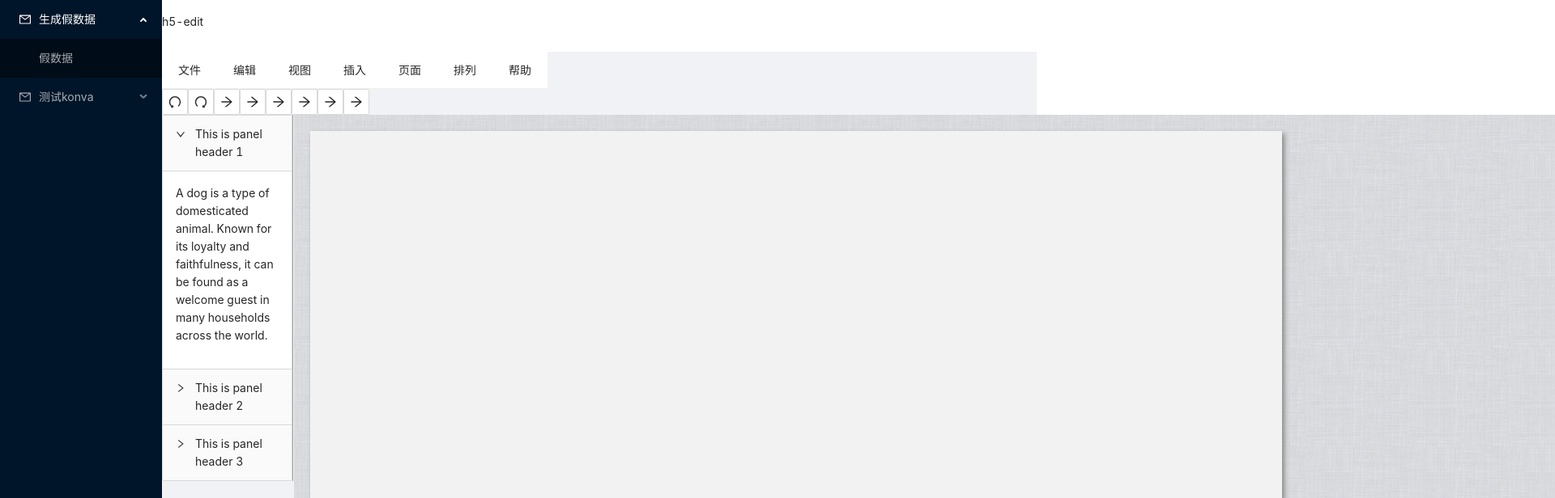
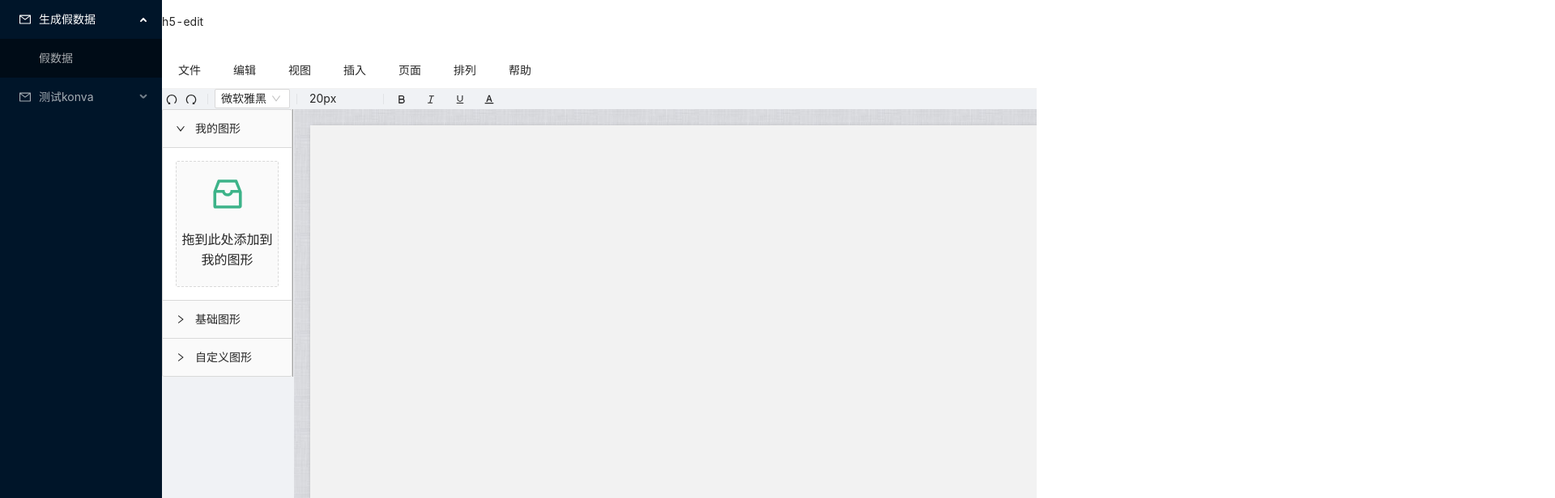
Before and after one commit to lzcrwxl/fakeData, a React (Create React App) app in the folder web/: page /h5-edit in a window 1280 px wide. Shown: the top 616 px of the page at 81% size, 1920 px wide, since content can reach past the window. Built offline with nearby package versions, Linux system fonts and the light colour scheme.

Commit message:
更新显示

```diff
--- a/web/src/components/HeadTop.js
+++ b/web/src/components/HeadTop.js
@@ -3,7 +3,6 @@ import { Breadcrumb } from "antd";
 import { HashRouter, Link, Route, Routes, useLocation } from "react-router-dom";
 const breadcrumbNameMap = {
   "/fakeData": "生成假数据",
-  "/konvaDemo": "konvaDemo",
   "/h5-edit": "h5-edit",
 };
 const HeadTop = () => {
--- a/web/src/components/KonvaEdit.js
+++ b/web/src/components/KonvaEdit.js
@@ -11,15 +11,16 @@ import MyImage from "./KonvaImg";
 import MyText from "./KonvaText";
 import FontFaceObserver from "fontfaceobserver";
 import circularQueue from "../utils/circularQueue";
-import { Divider } from "antd";
+import Konva from "konva";
 import "./KnovaEdit.less";
 
 const KonvaImage = withTransform(MyImage);
 const KonvaText = withTransform(MyText);
 
 const stepCached = new circularQueue(10);
-let KonvaEdit = ({ editRef }) => {
+let KonvaEdit = ({ editRef ,getAttrs}) => {
   const stageRef = useRef();
+  const laysRef = useRef();
   const [steps, setSteps] = useState([]);
   const [stageScale, setStageScale] = useState(1);
   const [showTransformer, setShowTransformer] = useState(true);
@@ -35,7 +36,7 @@ let KonvaEdit = ({ editRef }) => {
       let idArr = infos.map((info) => info.id);
       idMax = Math.max(...idArr);
     }
-    const newId = idMax ? idMax + 1 : 1000;
+    const newId = idMax ? idMax + 1 : 1;
     newItem.id = newId;
     if (infos) {
       list = [...infos, newItem];
@@ -52,7 +53,6 @@ let KonvaEdit = ({ editRef }) => {
     scaleY: 1,
     skewY: 0,
     skewX: 0,
-    fontSize: 50,
     rotation: 0,
     x: 100,
     y: 100,
@@ -69,11 +69,11 @@ let KonvaEdit = ({ editRef }) => {
     toDataURL: () => {
       return stageRef.current.toDataURL();
     },
-    changeFont: (fontFamily, url) => {
+    changeFont: ({ fontFamily, url, ...props }) => {
       if (url) {
         addFontFaceToCss(fontFamily, url);
       } else {
-        setChanged({ fontFamily });
+        setChanged({ fontFamily, ...props });
       }
     },
     moveBack: () => {
@@ -86,7 +86,8 @@ let KonvaEdit = ({ editRef }) => {
       let currentInfos = stepCached.getCurrent();
       setSteps(currentInfos);
     },
-    addImage: (url) => {
+    addImage: (file) => {
+      let { url } = file.response;
       url = "http://localhost:3000" + url;
       let img = { ...baseInfo, url };
       onAdd(img);
@@ -177,6 +178,7 @@ let KonvaEdit = ({ editRef }) => {
     if (isChanged) {
       stepCached.enqueue(current); // 本地数据更改
       setSteps(stepCached.getCurrent()); // 绑定state
+      stageRef.current.draw();
     }
   };
   const canvasScale = (ratio) => {
@@ -205,20 +207,47 @@ let KonvaEdit = ({ editRef }) => {
       setSteps(newInfos);
     }
   }, [selectedItemChange]); // 更改选中元素的属性
+  useEffect(() => {
+    let stage = stageRef.current;
+    if (!stage) return;
+    stage.on("click tap", function (e) {
+      // if click on empty area - remove all transformers
+      let trs = stage.find("Transformer");
+      if (e.target === stage) {
+        console.log(e.target);
+        if (trs.length > 0) {
+          trs.map((tr) => {
+            tr.hide();
+          });
+        }
+        return;
+      }
+      // 监听选择事件
+      if (trs.length > 0) {
+        trs.map((tr) => {
+          tr.show();
+        });
+      }
+      let attrs = e.target.getAttrs();
+      getAttrs(attrs);
+    });
+  }, [stageRef, laysRef]);
 
   return (
+    <div id="designer_viewport">
+      <div className="layout_bar"></div>
+      <div id="designer_layout">
         <div id="canvas_container">
           <Stage
             style={{
               background: "#F2F2F2",
               width: "1200px",
               height: "1000px",
-          position: "absolute",
-          "box-shadow": " 3px 3px 6px #888",
-          "z-index": 0,
+              position: "relative",
+              boxShadow: " 3px 3px 6px #888",
+              zIndex: 0,
               overflow: "visible",
             }}
-        container="canvas_container"
             width={1200}
             height={1000}
             ref={stageRef}
@@ -226,7 +255,7 @@ let KonvaEdit = ({ editRef }) => {
             scaleY={stageScale}
           >
             {steps.map((i, idx) => (
-          <Layer key={i.id}>
+              <Layer key={i.id} ref={laysRef} id={"Layer" + i.id}>
                 {i.text && (
                   <KonvaText
                     {...i}
@@ -250,6 +279,8 @@ let KonvaEdit = ({ editRef }) => {
             ))}
           </Stage>
         </div>
+      </div>
+    </div>
   );
 };
 KonvaEdit = forwardRef(KonvaEdit);
--- a/web/src/components/KonvaText.js
+++ b/web/src/components/KonvaText.js
@@ -136,7 +136,8 @@ let KonvaText = (
             setShowTransformer(true);
             handleSelected();
           }}
-          fontStyle="italic bold"
+          fontSize={20}
+          fontFamily="Microsoft YaHei"
           align="center"
           {...props}
         />
--- a/web/src/components/ShapePanel.js
+++ b/web/src/components/ShapePanel.js
@@ -1,6 +1,12 @@
 import React, { useState, useEffect, useRef } from "react";
-import { Collapse, Divider } from "antd";
-import "./ShapePanel.less"
+import { Collapse, Divider, message, Upload, Select } from "antd";
+import { InboxOutlined } from "@ant-design/icons";
+
+import "./ShapePanel.less";
+
+const { Dragger } = Upload;
+
+const { Option } = Select;
 
 const { Panel } = Collapse;
 
@@ -10,20 +16,44 @@ const text = `
   it can be found as a welcome guest in many households across the world.
 `;
 
-const ShapePanel = () => {
+const ShapePanel = ({addImage,...props}) => {
   const onChange = (key) => {
     console.log(key);
+  };
+  const uploadProps = {
+    name: "file",
+    multiple: false,
+    listType: "picture",
+    action: "http://localhost:3000/service/konva/uploadImg",
+    onChange(info) {
+      const { status } = info.file;
+
+      if (status === "done") {
+        message.success(`${info.file.name} file uploaded successfully.`);
+      } else if (status === "error") {
+        message.error(`${info.file.name} file upload failed.`);
+      }
+    },
+    onPreview(file) {
+      console.log(file)
+      addImage(file)
+    },
   };
   return (
     <div id="shape_panel">
       <Collapse defaultActiveKey={["1"]} onChange={onChange}>
-        <Panel header="This is panel header 1" key="1">
+        <Panel header="我的图形" key="1">
+          <Dragger {...uploadProps}>
+            <p className="ant-upload-drag-icon">
+              <InboxOutlined />
+            </p>
+            <p className="ant-upload-text">拖到此处添加到我的图形</p>
+          </Dragger>
+        </Panel>
+        <Panel header="基础图形" key="2">
           <p>{text}</p>
         </Panel>
-        <Panel header="This is panel header 2" key="2">
-          <p>{text}</p>
-        </Panel>
-        <Panel header="This is panel header 3" key="3">
+        <Panel header="自定义图形" key="3">
           <p>{text}</p>
         </Panel>
       </Collapse>
--- a/web/src/components/SideBar.js
+++ b/web/src/components/SideBar.js
@@ -21,7 +21,6 @@ const items = [
     getItem("假数据", "/fakeData", null),
   ]),
   getItem("测试konva", "sub2", <MailOutlined />, [
-    getItem("konvaDemo", "/konvaDemo", null),
     getItem("h5-edit", "/h5-edit", null),
   ]),
 ];
--- a/web/src/components/TitleBar.js
+++ b/web/src/components/TitleBar.js
@@ -121,7 +121,7 @@ const TitleBar = ({
   zoomIn,
   zoomOut,
   addText,
-  addPic
+  addImage
 }) => {
   const [current, setCurrent] = useState();
 
@@ -160,7 +160,7 @@ const TitleBar = ({
       addText();
     }
     if(key === "pic") {
-      addPic()
+      addImage()
     }
   };
 
--- a/web/src/components/ToolBar.js
+++ b/web/src/components/ToolBar.js
@@ -1,38 +1,152 @@
 import React, { useState, useEffect, useRef } from "react";
-import { UndoOutlined,RedoOutlined, ArrowRightOutlined } from "@ant-design/icons";
+import {
+  UndoOutlined,
+  RedoOutlined,
+  ArrowRightOutlined,
+  BoldOutlined,
+  ItalicOutlined,
+  UnderlineOutlined,
+  FontColorsOutlined,
+} from "@ant-design/icons";
+import { Button, Tooltip, Divider, Select, InputNumber, Tag } from "antd";
+const { CheckableTag } = Tag;
 
-import { Button, Tooltip } from "antd";
+const { Option } = Select;
+const fonts = [
+  {
+    name: "微软雅黑",
+    fontFamily: "Microsoft YaHei",
+  },
+  { name: "fantasy", fontFamily: "Fantasy" }, // 本地
+  { name: "sans-serif", fontFamily: "sans-serif" }, // 本地
+  {
+    name: "frutiger",
+    fontFamily: "frutiger",
+    url: "http://lib.mytac.cn/frutiger.ttf", // 远程，需要下载到本地
+  },
+  {
+    name: "Blackletter",
+    fontFamily: "Blackletter",
+    url: "http://lib.mytac.cn/Blackletter.TTF", // 远程，需要下载到本地
+  },
+];
+const tagsData = [
+  {
+    name: "粗体",
+    key: "fontWeight",
+    value: "bold",
+    icon: <BoldOutlined />,
+  },
+  {
+    name: "斜体",
+    key: "fontStyle",
+    value: "italic",
+    icon: <ItalicOutlined />,
+  },
+  {
+    name: "下划线",
+    key: "textDecoration",
+    value: "underline",
+    icon: <UnderlineOutlined />,
+  },
+  {
+    name: "文本颜色",
+    key: "fill",
+    value: "black",
+    icon: <FontColorsOutlined />,
+  },
+];
 
-const ToolBar = ({  moveBack, moveForward }) => {
-  const [current, setCurrent] = useState();
+const ToolBar = ({ toolBarRef, moveBack, moveForward, changeFont }) => {
+  const [keyboard, setKeyboard] = useState(true);
+  const handleChangeFontFamily = (value) => {
+    const { fontFamily, url } = fonts.find((f) => f.fontFamily === value);
+    changeFont({ fontFamily, url });
+  };
+  const handleChangeFont = (type, value) => {
+    changeFont({ [type]: value });
+  };
+  const [selectedTags, setSelectedTags] = useState([]);
 
+  const handleChangeFontStyle = ({ key, value }, checked) => {
+    console.log(key, value);
+    const nextSelectedTags = checked
+      ? [...selectedTags, value]
+      : selectedTags.filter((t) => t !== value);
+    console.log("You are interested in: ", nextSelectedTags);
+    let fObj = {};
+    tagsData.map((t) => {
+      if (nextSelectedTags.includes(t.value)) {
+        fObj[t.key] = t.value;
+      } else {
+        fObj[t.key] = "normal";
+      }
+    });
+    if (fObj["fontWeight"] === "bold") {
+      let tArr = ["bold"];
+      if (fObj["fontStyle"].includes("italic")) {
+        tArr = [...tArr, "italic"];
+      }
+      fObj["fontStyle"] = tArr.join(" ");
+    }
+    console.log(fObj);
+    changeFont(fObj);
+    setSelectedTags(nextSelectedTags);
+    const getAttrs = () => {
+      console.log("33333333333333333333333333");
+    };
+  };
   return (
-    <>
+    <div ref={toolBarRef}>
       <Tooltip title="撤销">
-        <Button icon={<UndoOutlined />} onClick={moveBack}></Button>
+        <Button type="text" icon={<UndoOutlined />} onClick={moveBack}></Button>
       </Tooltip>
       <Tooltip title="恢复">
-        <Button icon={<RedoOutlined />} onClick={moveForward}></Button>
+        <Button
+          type="text"
+          icon={<RedoOutlined />}
+          onClick={moveForward}
+        ></Button>
       </Tooltip>
+      <Divider type="vertical" />
       <Tooltip title="字体">
-        <Button icon={<ArrowRightOutlined />}></Button>
+        <Select
+          defaultValue="Microsoft YaHei"
+          onChange={handleChangeFontFamily}
+        >
+          {fonts.map((f) => (
+            <Option value={f.fontFamily} key={f.name}>
+              {f.name}
+            </Option>
+          ))}
+        </Select>
       </Tooltip>
+      <Divider type="vertical" />
       <Tooltip title="字号">
-        <Button icon={<ArrowRightOutlined />}></Button>
+        <InputNumber
+          min={13}
+          max={100}
+          keyboard={keyboard}
+          bordered={false}
+          defaultValue={20}
+          formatter={(value) => `${value}px`}
+          parser={(value) => value.replace("px", "")}
+          onChange={handleChangeFont.bind(null, "fontSize")}
+        />
       </Tooltip>
-      <Tooltip title="粗体">
-        <Button icon={<ArrowRightOutlined />}></Button>
-      </Tooltip>
-      <Tooltip title="斜体">
-        <Button icon={<ArrowRightOutlined />}></Button>
-      </Tooltip>
-      <Tooltip title="下划线">
-        <Button icon={<ArrowRightOutlined />}></Button>
-      </Tooltip>
-      <Tooltip title="文本颜色">
-        <Button icon={<ArrowRightOutlined />}></Button>
-      </Tooltip>
-    </>
+      <Divider type="vertical" />
+      {tagsData.map((tag) => (
+        <Tooltip title={tag.name} key={tag.name}>
+          <CheckableTag
+            key={tag.key}
+            checked={selectedTags.some((i) => i === tag.value)}
+            onChange={(checked) => handleChangeFontStyle(tag, checked)}
+          >
+            {tag.icon}
+          </CheckableTag>
+        </Tooltip>
+      ))}
+    </div>
   );
 };
 
--- a/web/src/router.js
+++ b/web/src/router.js
@@ -3,14 +3,12 @@ import {
   Route,
 } from "react-router-dom";
 import FakeData  from "./views/fakeData";
-import TestKonva  from "./views/testKonva";
 import H5Edit  from "./views/h5Edit";
 
 function router() {
   return (
     <Routes>
       <Route path="/fakeData" element={<FakeData />} />
-      <Route path="/konvaDemo" element={<TestKonva />} />
       <Route path="/h5-edit" element={<H5Edit />} />
     </Routes>
   );
--- a/web/src/views/h5Edit.js
+++ b/web/src/views/h5Edit.js
@@ -1,36 +1,17 @@
 import React, { useRef, useEffect, useState, useContext } from "react";
 import GlobalContext from "../components/GlobalContent";
 import KonvaEdit from "../components/KonvaEdit";
-import { Button, Radio, Select } from "antd";
+import { ConfigProvider } from "antd";
 import { InboxOutlined } from "@ant-design/icons";
-import { message, Upload } from "antd";
 import TitleBar from "../components/TitleBar";
 import ToolBar from "../components/ToolBar";
 import ShapePanel from "../components/ShapePanel";
-import { Col, Divider, Row } from "antd";
 import "./h5Edit.less";
-
-const { Dragger } = Upload;
-
-const { Option } = Select;
-
-const fonts = [
-  { name: "fantasy", fontFamily: "Fantasy" }, // 本地
-  { name: "sans-serif", fontFamily: "sans-serif" }, // 本地
-  {
-    name: "frutiger",
-    fontFamily: "frutiger",
-    url: "http://lib.mytac.cn/frutiger.ttf", // 远程，需要下载到本地
-  },
-  {
-    name: "Blackletter",
-    fontFamily: "Blackletter",
-    url: "http://lib.mytac.cn/Blackletter.TTF", // 远程，需要下载到本地
-  },
-];
 
 const H5Edit = () => {
   const editRef = useRef();
+  const titleBarRef = useRef();
+  const toolBarRef = useRef();
 
   function downloadURI(uri, name) {
     var link = document.createElement("a");
@@ -47,9 +28,8 @@ const H5Edit = () => {
   const addText = () => {
     editRef.current.addText();
   };
-  const handleChange = (value) => {
-    const { fontFamily, url } = fonts.find((f) => f.fontFamily === value);
-    editRef.current.changeFont(fontFamily, url);
+  const changeFont = (value) => {
+    editRef.current.changeFont(value);
   };
   const moveBack = () => {
     editRef.current.moveBack();
@@ -78,44 +58,35 @@ const H5Edit = () => {
   const toBottom = () => {
     editRef.current.toBottom();
   };
-  // document.onkeydown = function (e) {
-  //   var keyCode = e.keyCode || e.which || e.charCode;
-  //   console.log(keyCode);
-  //   const { altKey, ctrlKey, shiftKey } = e;
-  //   if (ctrlKey && keyCode === 90) {
-  //     moveBack();
-  //   }
-  //   if (ctrlKey && keyCode === 89) {
-  //     moveForward();
-  //   }
-  //   if (keyCode === 46 || keyCode === 8) {
-  //     deleteItem();
-  //   }
-  //   e.preventDefault();
-  // };
 
-  const props = {
-    name: "file",
-    multiple: false,
-    listType: "picture",
-    action: "http://localhost:3000/service/konva/uploadImg",
-    onChange(info) {
-      const { status } = info.file;
+  const addImage = (file) => {
+    editRef.current.addImage(file);
+  };
+  const getAttrs = (attrs) => {
+    console.log("aaaaaaaaaaaaaaaa", attrs);
+    toolBarRef.current.getAttrs()
+  };
 
-      if (status === "done") {
-        message.success(`${info.file.name} file uploaded successfully.`);
-      } else if (status === "error") {
-        message.error(`${info.file.name} file upload failed.`);
-      }
-    },
-    onPreview(file) {
-      editRef.current.addImage(file.response.url);
-    },
+  document.onkeydown = function (e) {
+    var keyCode = e.keyCode || e.which || e.charCode;
+    const { altKey, ctrlKey, shiftKey } = e;
+    if (ctrlKey && keyCode === 90) {
+      moveBack();
+    }
+    if (ctrlKey && keyCode === 89) {
+      moveForward();
+    }
+    if (keyCode === 46 || keyCode === 8) {
+      deleteItem();
+    }
   };
+  const [componentSize, setComponentSize] = useState("small");
+
   return (
     <GlobalContext.Provider value={{ test: 1 }}>
-      <Row>
+      <ConfigProvider componentSize={componentSize}>
         <TitleBar
+          titleBarRef={titleBarRef}
           exportToImage={exportToImage}
           moveBack={moveBack}
           moveForward={moveForward}
@@ -128,40 +99,15 @@ const H5Edit = () => {
           zoomOut={zoomOut}
           addText={addText}
         ></TitleBar>
-      </Row>
-      <Row>
-        <ToolBar moveBack={moveBack} moveForward={moveForward}></ToolBar>
-      </Row>
-      {/* <Row>
-        <Dragger {...props}>
-          <p className="ant-upload-drag-icon">
-            <InboxOutlined />
-          </p>
-          <p className="ant-upload-text">拖到此处添加到我的图形</p>
-        </Dragger>
-        <Select
-          defaultValue="Fantasy"
-          style={{
-            width: 120,
-          }}
-          onChange={handleChange}
-        >
-          {fonts.map((f) => (
-            <Option value={f.fontFamily} key={f.name}>
-              {f.name}
-            </Option>
-          ))}
-        </Select>
-      </Row> */}
-      <Row>
-        <ShapePanel></ShapePanel>
-        <div id="designer_viewport">
-          <div className="layout_bar"></div>
-          <div id="designer_layout">
-            <KonvaEdit editRef={editRef} />
-          </div>
-        </div>
-      </Row>
+        <ToolBar
+          toolBarRef={toolBarRef}
+          moveBack={moveBack}
+          moveForward={moveForward}
+          changeFont={changeFont}
+        ></ToolBar>
+        <ShapePanel addImage={addImage}></ShapePanel>
+        <KonvaEdit editRef={editRef} getAttrs={getAttrs} />
+      </ConfigProvider>
     </GlobalContext.Provider>
   );
 };
```
Also changed, not shown: web/src/views/testKonva.js (deleted, +0 -94 lines). Lines whose indentation alone changed are shown as unchanged.
